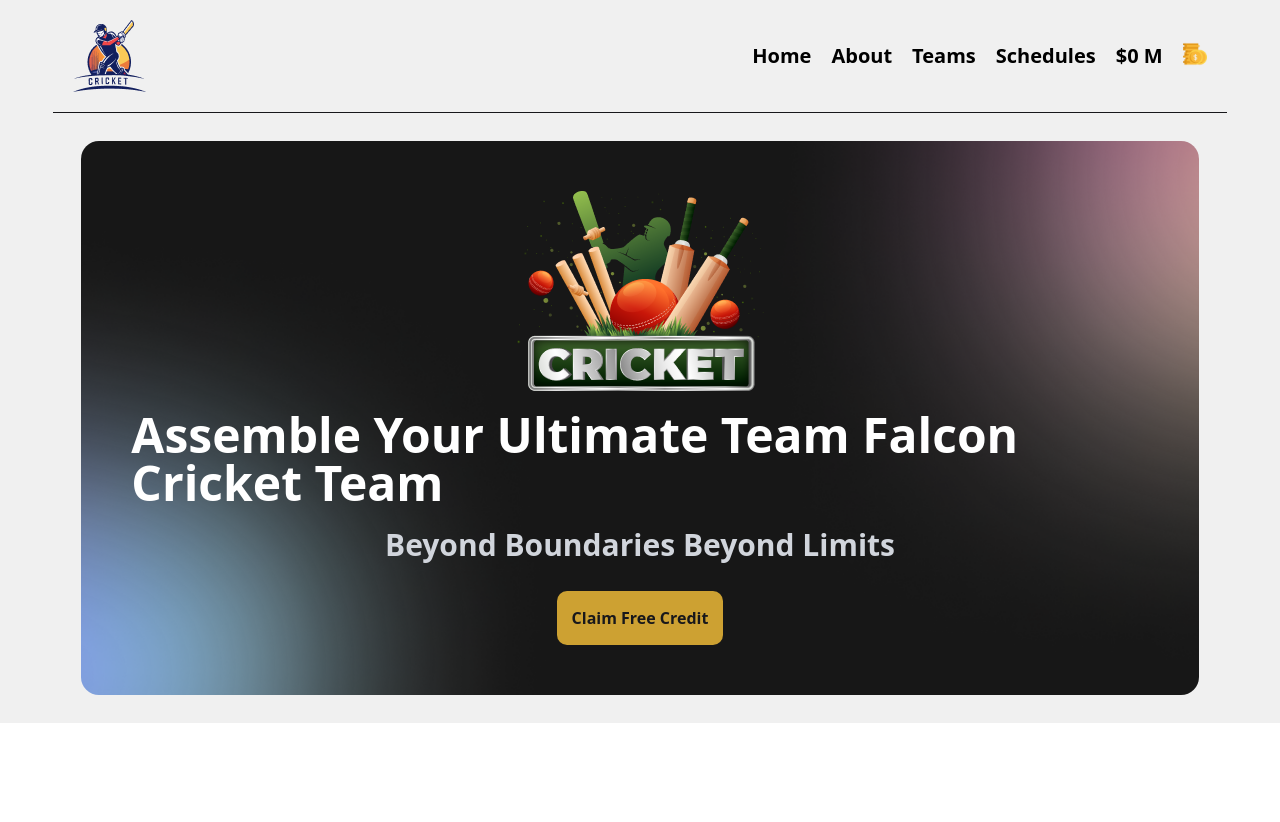
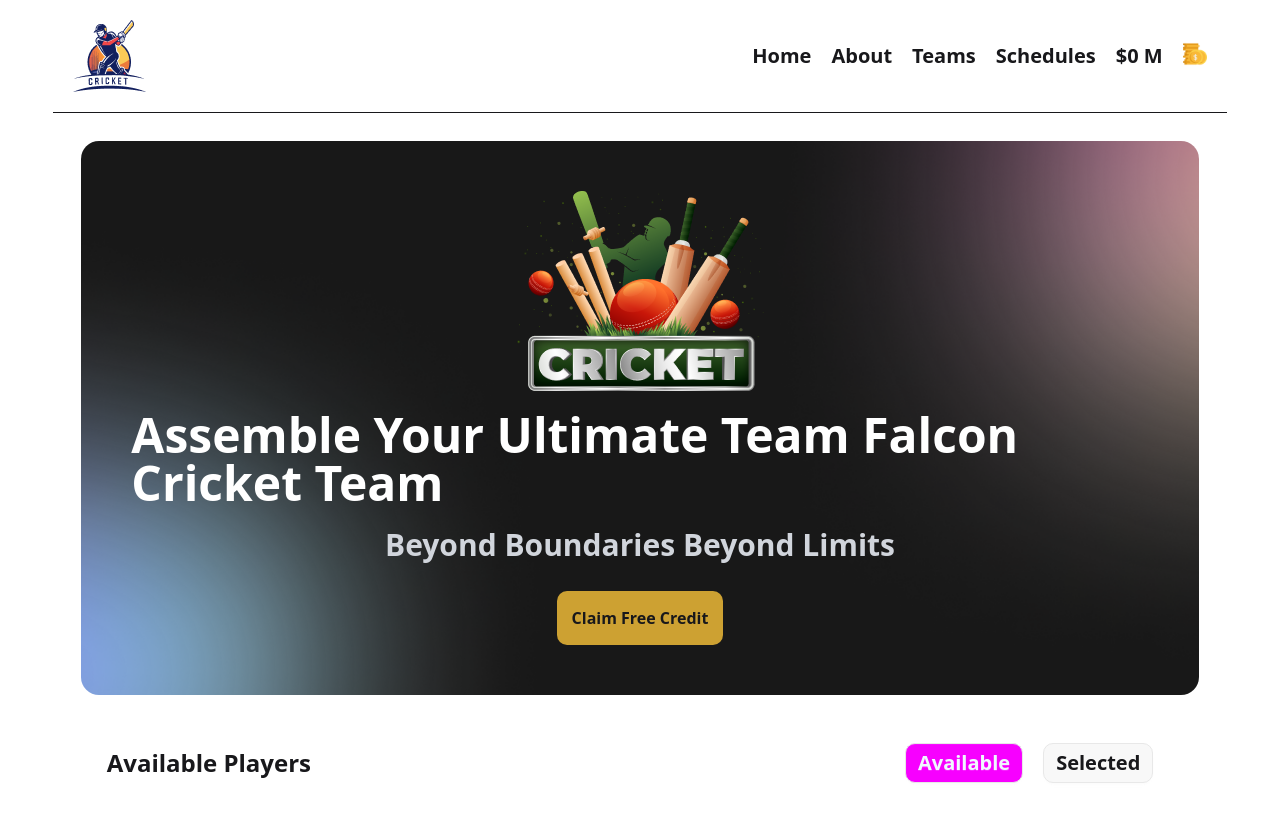
Before and after one commit to Amitkumersarkar/Team-Falcon, a React (Vite) app: page / in a window 1280 px wide. Before the commit the page ends 800 px from the top, so only its background shows below. Built offline with nearby package versions, Linux system fonts and the light colour scheme.

Commit message:
added new file

```diff
--- a/src/App.jsx
+++ b/src/App.jsx
@@ -7,45 +7,36 @@ import React from 'react';
 import { ToastContainer, toast } from 'react-toastify';
 
 function App() {
-  // state management and props drilling
   const [credit, setCredit] = useState(0);
+  const [isActive, setIsActive] = useState({
+    available: true,
+    status: "active"
+  });
+
   const handleAddFreeCredit = () => {
     setCredit(credit + 10);
     console.log("Button clicked! Adding credit...");
     toast('Thank You For Claiming Free Credit..!!', {
-      position: "top-center", style: {
+      position: "top-center",
+      style: {
         backgroundColor: "skyblue",
         color: "black",
       }
     });
+  };
 
-    // using conditional rendering
-    // const [isActive, setIsActive] = useState({
-    //   available: true,
-    //   status: "active"
-    // })
-    // declaring event handler
-    // const handleIsActive = (status) => {
-    // condition apply
-    //   if (status == "available") {
-    //     setIsActive({
-    //       available: true,
-    //       status: "available"
-    //     })
-    //   }
-    //   else {
-    //     setIsActive({
-    //       available: false,
-    //       status: "selected"
-    //     })
-    //   }
-    // }
-  }
+  const handleIsActiveState = (status) => {
+    if (status === "available") {
+      setIsActive({ available: true, status: "available" });
+    } else {
+      setIsActive({ available: false, status: "selected" });
+    }
+  };
   return (
     <>
       <Navbar credit={credit}></Navbar>
       <Banner handleAddFreeCredit={handleAddFreeCredit}></Banner>
-      <AvailablePlayer ></AvailablePlayer>
+      <AvailablePlayer handleIsActiveState={handleIsActiveState} isActive={isActive}></AvailablePlayer>
       <div className='font-semibold text-xl'>
         <ToastContainer />
       </div>
--- /dev/null
+++ b/src/components/Available/Available.jsx
@@ -0,0 +1,9 @@
+const Available = () => {
+    return (
+        <div>
+            {/* <h1 className='text-2xl font-bold'>Available All</h1> */}
+        </div>
+    );
+};
+
+export default Available;
--- a/src/components/Header/Navbar.jsx
+++ b/src/components/Header/Navbar.jsx
@@ -6,7 +6,7 @@ const Navbar = ({ credit }) => {
             <div>
                 <img src="../../../public/assets/logo.png" alt="" />
             </div>
-            <div className='flex justify-around gap-5 text-xl font-bold text-black'>
+            <div className='flex justify-around gap-5 text-xl font-bold'>
                 <a className='hover:text-pink-700' href="">Home</a>
                 <a className='hover:text-pink-700' href="">About</a>
                 <a className='hover:text-pink-700' href="">Teams</a>
--- a/src/components/MainSection/AvailablePlayer.jsx
+++ b/src/components/MainSection/AvailablePlayer.jsx
@@ -1,8 +1,32 @@
+import Available from '../Available/Available';
+import Selected from '../Selected/Selected';
 import './AvailablePlayer.css';
-const AvailablePlayer = () => {
+const AvailablePlayer = ({ handleIsActiveState, isActive }) => {
     return (
-        <div>
+        <div className='w-10/12 mx-auto'>
+            {/* Top Bar with Title and Buttons */}
+            <div className='flex justify-between items-center'>
+                <h1 className='text-2xl font-bold'>Available Players</h1>
+                <div className='flex p-5 gap-5'>
+                    <div
+                        onClick={() => handleIsActiveState("available")}
+                        className={`${isActive.available ? "btn active" : "btn"} font-semibold text-xl`}
+                    >
+                        Available
+                    </div>
+                    <div
+                        onClick={() => handleIsActiveState("selected")}
+                        className={`${isActive.available ? "btn" : "btn active"} font-semibold text-xl`}
+                    >
+                        Selected
+                    </div>
+                </div>
+            </div>
 
+            {/* Player List Section */}
+            <div className='mt-5'>
+                {isActive.available ? <Available /> : <Selected />}
+            </div>
         </div>
     );
 };
--- /dev/null
+++ b/src/components/Selected/Selected.jsx
@@ -0,0 +1,12 @@
+const Selected = () => {
+    return (
+
+        <div className="text-2xl font-bold">
+            <h1>Selected Players (5/6) </h1>
+        </div>
+
+    );
+
+};
+
+export default Selected;
--- a/src/index.css
+++ b/src/index.css
@@ -1,3 +1,3 @@
-body {
+/* * {
     background-color: #f0f0f0;
-}
+} */
```
